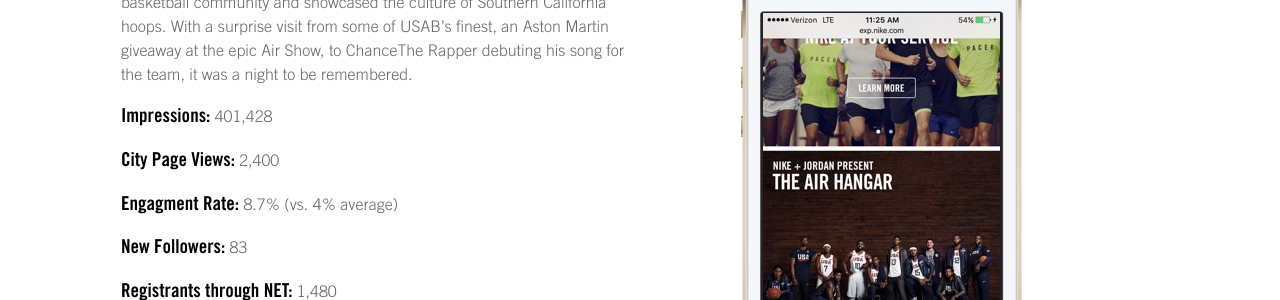
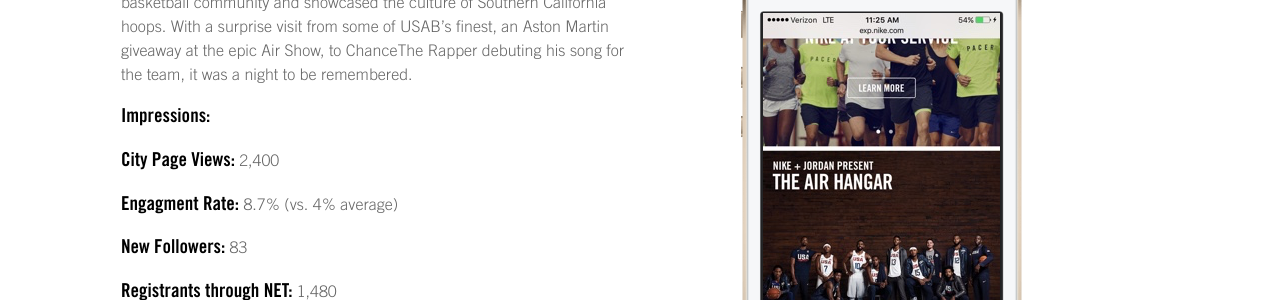
Before and after one commit to PHironaka/bream, a Jekyll site: the page built from _la/nike-plus-jordan-air-hangar.markdown, in a window 1280 px wide and 900 px high, scrolled down 404 px. Shown: the part 153-453 px from the top of the window. Built offline with Jekyll 4.4.1, drawn with Linux system fonts in a browser that asks for light colours; a script that is not in the unit is left out; comment, search, counter and statistics services are not loaded.

Commit message:
Updated Nike Plus Jordan Air Hangar

```diff
--- a/_la/nike-plus-jordan-air-hangar.markdown
+++ b/_la/nike-plus-jordan-air-hangar.markdown
@@ -11,7 +11,8 @@
 engagement-rate: " 8.7% (vs. 4% average)"
 new-followers: 83
 city-page-views: '2,400'
-impressions: '401,428'
+impressions:
+-
 photographer-assets:
 - "/uploads/IMG_0006.JPG"
 - "/uploads/160722_Nike_USAB_2A_016.jpg"
```
Also changed, not shown: other parts of _la/nike-plus-jordan-air-hangar.markdown (+0 -1 lines).
